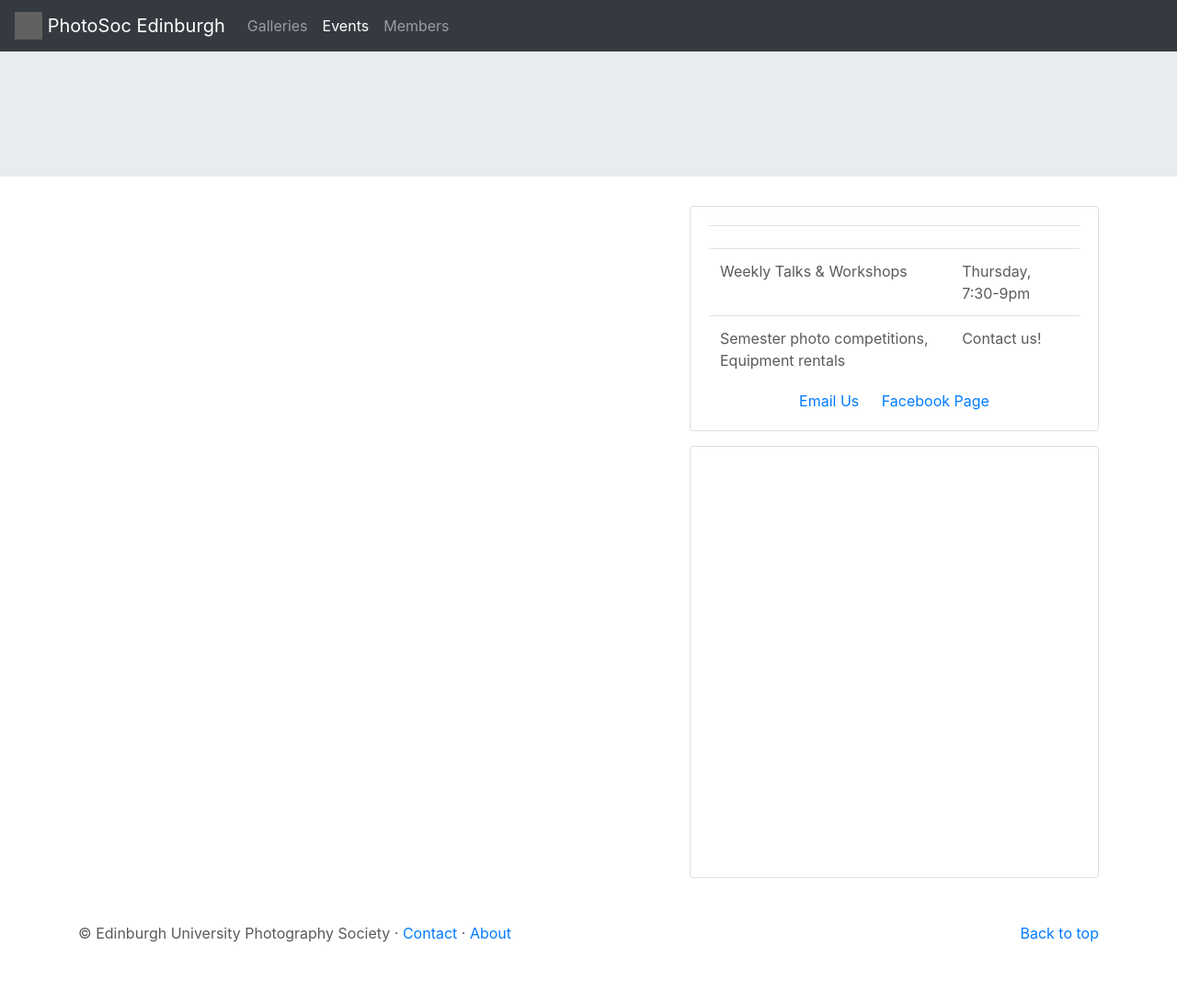
After one commit to mathisgerdes/photosoc-website-archived, a Python web app: template flask/templates/events.html in a window 1280 px wide. The commit adds this page. Shown: the whole page at 92% size. Run offline with Jinja, Linux system fonts and the light colour scheme; the template is opened without the code that fills it, so the values that code supplies are empty; some libraries are stand-ins or nearby versions; grey boxes are pictures that could not be loaded.

Commit message:
Add events list page.
All content is loaded from drive/flickr.

```diff
--- a/flask/templates/base.html
+++ b/flask/templates/base.html
@@ -18,7 +18,7 @@
 
     <header>
       <nav class="navbar navbar-expand-md navbar-dark fixed-top bg-dark">
-        <a class="navbar-brand" href="#">
+        <a class="navbar-brand" href="/">
           <img src="https://cdn3.iconfinder.com/data/icons/glypho-photography/64/camera-shutter-512.png" width="30" height="30" class="d-inline-block align-top" alt="" style="filter:invert(1);">
           PhotoSoc Edinburgh
         </a>
@@ -27,13 +27,13 @@
         </button>
         <div class="collapse navbar-collapse" id="navbarCollapse">
           <ul class="navbar-nav mr-auto">
-            <li class="nav-item">
-              <a class="nav-link" href="galleries.html">Galleries</a>
+            <li class="nav-item {% block galleries_active %}{% endblock %}">
+              <a class="nav-link" href="galleries">Galleries</a>
             </li>
-            <li class="nav-item">
-              <a class="nav-link" href="events.html">Events</a>
+            <li class="nav-item {% block events_active %}{% endblock %}">
+              <a class="nav-link" href="events">Events</a>
             </li>
-            <li class="nav-item">
+            <li class="nav-item {% block members_active %}{% endblock %}">
               <a class="nav-link" href="#">Members</a>
             </li>
           </ul>
--- /dev/null
+++ b/flask/templates/events.html
@@ -0,0 +1,88 @@
+{% extends "base.html" %}
+
+{% block events_active %}active{% endblock %}
+
+{% block main %}
+<div class="jumbotron jumbotron-fluid text-center">
+  <div class="container">
+    <h1 class="jumbotron-heading">{{ event_page.title }}</h1>
+    {% if event_page.subtitle %}
+    <p>{{ event_page.subtitle }}</p>
+    {% endif %}
+  </div>
+</div>
+
+<div class="container">
+
+  {% if event_page.has_alert %}
+  <div class="alert alert-warning" role="alert">
+    <h4 class="alert-heading">{{ event_page.alert_title }}</h4>
+    <p>{{ event_page.alert_text }}</p>
+  </div>
+  {% endif %}
+
+  <div class="row">
+
+    <div class="col-lg-5 text-center order-lg-2">
+
+      <div class="card mb-3">
+        <div class="card-body">
+          <table class="table mb-2 text-left">
+            <tr>
+              <th class="text-center" colspan="2">{{ event_page.regular_title }}</th>
+            </tr>
+            <tr>
+              <td>Weekly Talks & Workshops</td>
+              <td>Thursday, 7:30-9pm</td>
+            </tr>
+            <tr>
+              <td>Semester photo competitions, Equipment rentals</td>
+              <td>Contact us!</td>
+            </tr>
+          </table>
+          <a href="mailto:{{general.email}}" class="card-link">Email Us</a>
+          <a href="{{ general.fb_link }}" class="card-link">Facebook Page</a>
+        </div>
+      </div>
+      <div class="card mb-3">
+        <div class="card-body pl-0 pr-0">
+          <div class="card-title">
+            <h2>{{ event_page.facebook_title }}</h2>
+          </div>
+          <iframe class="rounded" src='{{ general.fb_embed }}' width='340' height='410' style='border:none;overflow:hidden' scrolling='no' frameborder='0' allowTransparency='true'></iframe>
+        </div>
+      </div>
+
+    </div>
+
+    <div class="col-lg-7 order-lg-1">
+      {% for event in events|reverse %}
+      <div class="card event mb-3">
+        <div class="row">
+          <div class="col-lg-12" style="min-height: 10rem;">
+            {% if event.image[1] -%}
+            <div class="flickr-link" style="bottom:-1rem;right:15px;">
+              <a href="{{ event.image[1] }}">photo on flickr</a>
+            </div>
+            {%- endif %}
+            <img class="h-100 w-100" style="object-fit:cover;" src="{{ event.image[0] }}" alt="Event cover">
+          </div>
+          <div class="col-lg-12">
+            <div class="card-body">
+              <h5 class="card-title">{{ event.title }}</h5>
+              <p class="event-date">{{ event.date }}</p>
+              <p class="card-text">{{ event.text }}</p>
+              {% if event.button %}
+              <a href="{{ event.button_link }}" class="btn btn-primary">{{ event.button }}</a>
+              {% endif %}
+            </div>
+          </div>
+        </div>
+      </div>
+      {% endfor %}
+    </div>
+
+  </div>
+
+</div>
+{% endblock %}
```
Also changed, not shown: flask/content.py (+28 -1 lines), flask/main.py (+12 -10 lines).
